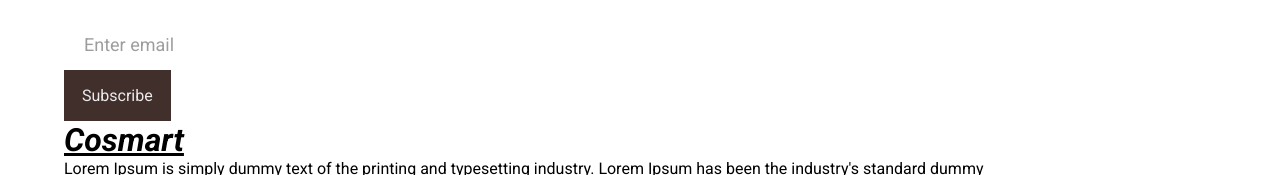
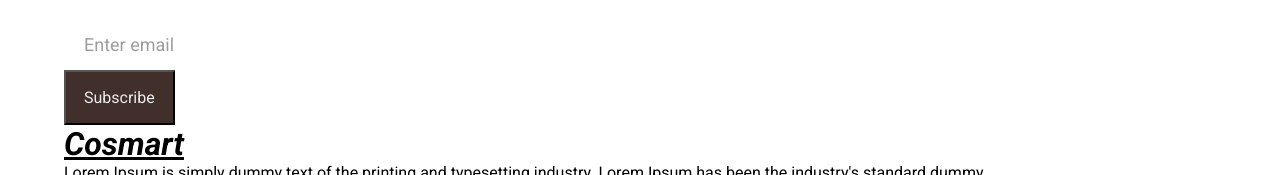
Before and after one commit to Ashutosh2897/cosmart, a plain HTML site: page index.html in a window 1280 px wide. Shown: the part 4561-4736 px from the top of the page. Drawn offline with Linux system fonts and the light colour scheme.

```diff
--- a/index.html
+++ b/index.html
@@ -216,7 +216,7 @@
                 <!-- EMAIL INPUT-->
                 <form action="#" class="search-form">
                     <input type="text" placeholder="Enter email" name="search" class="search-bar">
-                    <a href="#" class="subscribe-btn">Subscribe</a>
+                    <button type="submit" class="subscribe-btn">Subscribe</button>
                 </form>
             </div>
             <div class="container footer-content-wrapper">
```
